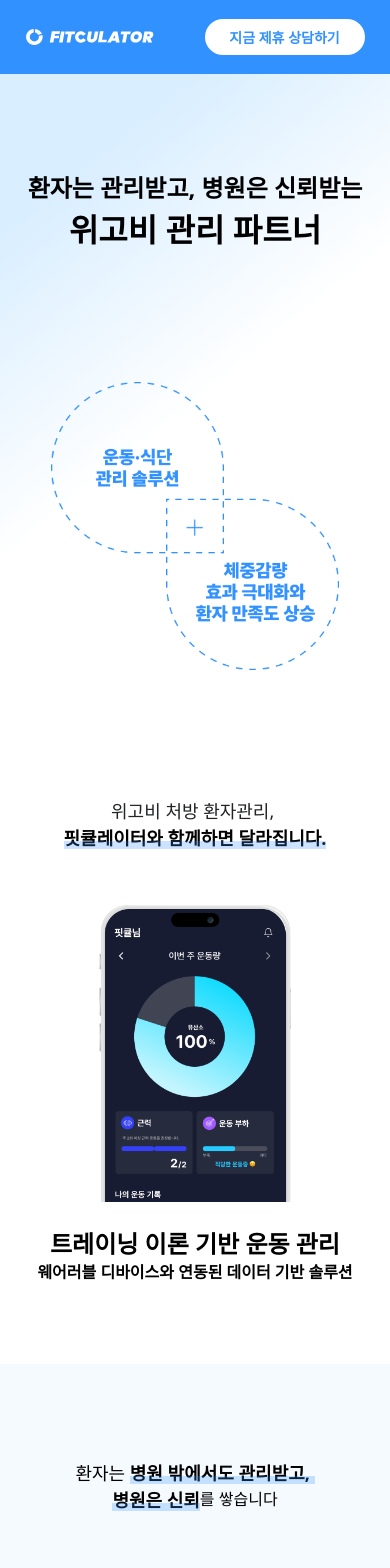
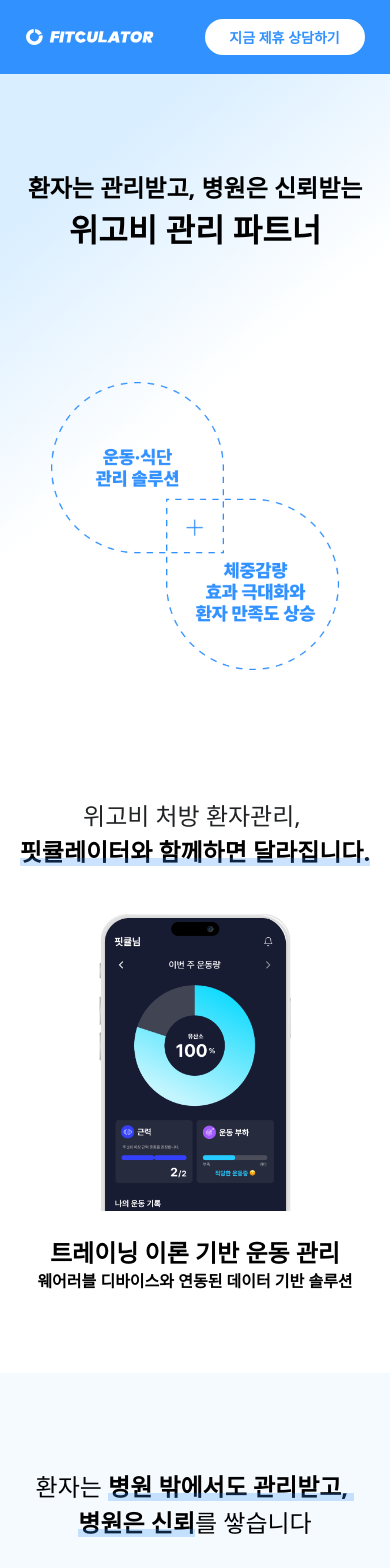
Before and after one commit to BoostPerformance/fitculator-med-landing, a Next.js app: page / in a window 390 px wide. Shown: the top 1568 px of the page. Built offline with nearby package versions, Linux system fonts and the light colour scheme.

Commit message:
edited details

```diff
--- a/src/app/components/facsection.tsx
+++ b/src/app/components/facsection.tsx
@@ -6,7 +6,7 @@
     <section className="flex flex-col items-center w-full py-[10rem] h-auto sm:py-[5rem] gap-[3rem]">
       <div className="flex sm:w-[23rem] sm:flex-col sm:gap-[1.75rem] flex-col gap-[5rem] sm:items-center ">
         <div className="text-center">
-          <h2 className="text-2.5-900 mb-[1rem] sm:text-1.75-900 md:text-2-900  sm:text-center ">
+          <h2 className="text-2.5-700 mb-[1rem] sm:text-1.5-700 md:text-2-900  sm:text-center ">
             FAQ <br />더 궁금한 점이 있으신가요?
           </h2>
 
--- a/src/app/components/section1.tsx
+++ b/src/app/components/section1.tsx
@@ -4,7 +4,7 @@
   return (
     <div className="flex flex-col gap-[2rem] pb-[5rem]">
       <div className="py-[6rem] flex flex-col items-center justify-center gap-[8rem] bg-blue-gradient">
-        <div className="text-2.5-900 sm:text-1.5-900 sm:text-center">
+        <div className="text-1.875-700 sm:text-1.5-700 sm:text-center">
           환자는 관리받고, 병원은 신뢰받는 <br className="hidden sm:inline" />
           <span className="hidden sm:inline sm:text-2-900">
             위고비 관리 파트너
@@ -23,14 +23,14 @@
 
       <div className="flex flex-col items-center gap-[4rem] ">
         <div className="flex sm:flex-col sm:items-center">
-          <div className="text-black text-1.875-400 sm:text-1.125-400">
+          <div className="text-black  sm:text-1.5-400 text-1.875-400 ">
             위고비 처방 환자관리,&nbsp;
           </div>
           <div className="relative">
-            <div className="text-1.875-700 h-[2rem] sm:text-1.125-700 sm:h-[1rem]">
+            <div className="text-1.875-700 h-[2rem] sm:text-1.5-700 sm:h-[1rem]">
               핏큘레이터와 함께하면 달라집니다.
             </div>
-            <div className="absolute border-b-[0.5rem] w-full border-blue-1"></div>
+            <div className="absolute border-b-[0.5rem] w-full border-blue-1 sm:top-[1.5rem]"></div>
           </div>
         </div>
 
--- a/src/app/components/section2.tsx
+++ b/src/app/components/section2.tsx
@@ -3,23 +3,23 @@
 export default function Section2() {
   return (
     <div className="py-[20rem] bg-beige flex flex-col gap-[4rem] items-center justify-center sm:py-[6rem] md:py-[6rem] bg-blue-2 bg-blueGradient">
-      <div className="flex text-1.875-400 sm:text-1-400 sm:flex-col sm:items-center">
+      <div className="flex text-1.875-400 sm:text-1.5-400 sm:flex-col sm:items-center">
         <div className="flex">
-          <div className="sm:text-1.125-400">환자는&nbsp; </div>
+          <div className="sm:text-1.5-400">환자는&nbsp; </div>
           <div className="relative">
-            <div className="text-1.875-700 sm:text-1.125-700 h-[2rem] sm:h-[1rem]">
+            <div className="text-1.875-700 sm:text-1.5-700 h-[2rem] sm:h-[1rem]">
               병원 밖에서도 관리받고,&nbsp;
             </div>
-            <div className="absolute border-b-[0.5rem] w-full border-blue-1"></div>
+            <div className="absolute border-b-[0.5rem] w-full border-blue-1 sm:top-[1.5rem]"></div>
           </div>
         </div>
 
         <div className="flex">
           <div className="relative">
-            <div className="text-1.875-700 sm:text-1.125-700 h-[2rem] sm:h-[1rem]">
+            <div className="text-1.875-700 sm:text-1.5-700 h-[2rem] sm:h-[1rem]">
               병원은 신뢰
             </div>
-            <div className="absolute border-b-[0.5rem] w-full border-blue-1"></div>
+            <div className="absolute border-b-[0.5rem] w-full border-blue-1 sm:top-[1.5rem]"></div>
           </div>
           <div>를 쌓습니다</div>
         </div>
--- a/src/app/components/section3.tsx
+++ b/src/app/components/section3.tsx
@@ -5,11 +5,11 @@
     <div className="flex flex-col items-center justify-center py-[5.625rem] px-[10rem] gap-[6.875rem] text-black bg-beige-1 sm:px-[1rem] md:px-[1rem] md:py-[4rem] md:pb-[6rem]">
       <div className="flex flex-col items-center justify-center gap-[5rem]">
         <div className="relative">
-          <div className="text-1.875-700 sm:text-1.5-700 h-[2rem] sm:h-[1.5rem] sm:text-center">
+          <div className="text-1.875-700 sm:text-1.5-700 h-[2rem] sm:h-[1.rem] sm:text-center">
             병원의 경쟁력을 높이는 <br className="hidden sm:inline" /> 사후관리
             솔루션
           </div>
-          <div className="absolute border-b-[0.5rem] w-full border-blue-1"></div>
+          <div className="absolute border-b-[0.5rem] w-full border-blue-1 sm:top-[1.5rem]"></div>
         </div>
         <div className="flex gap-[3rem] md:gap-[2rem] sm:gap-[1rem] sm:flex-col">
           <Image
```
